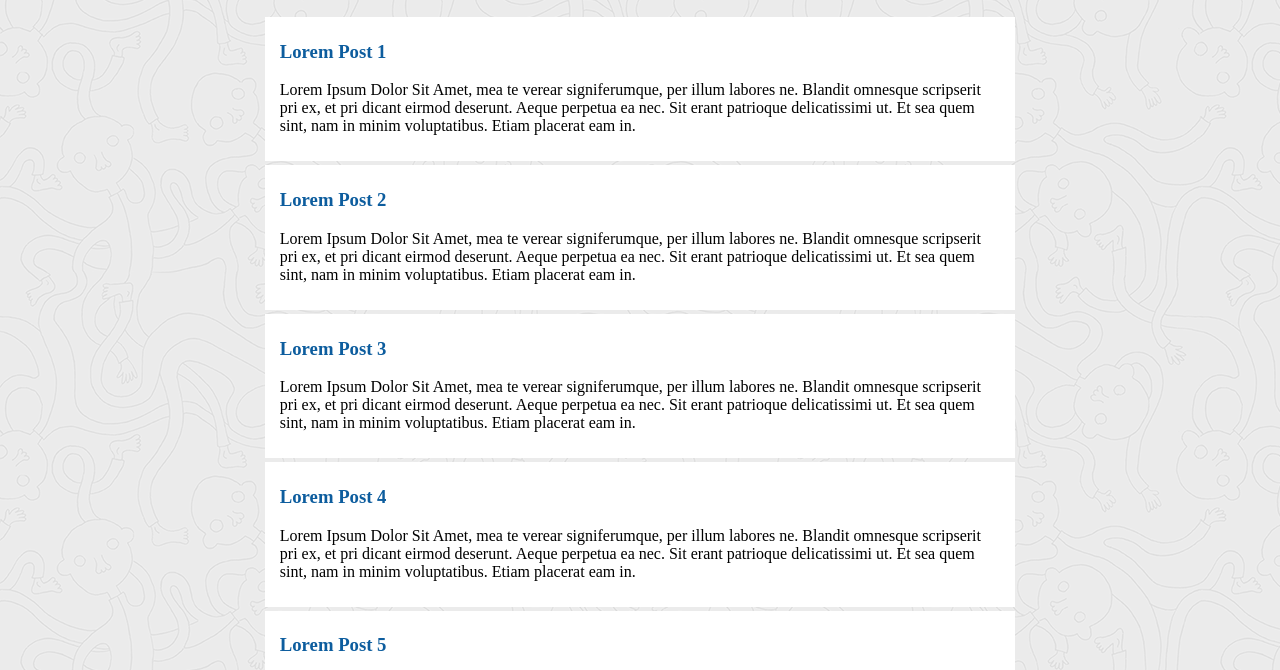
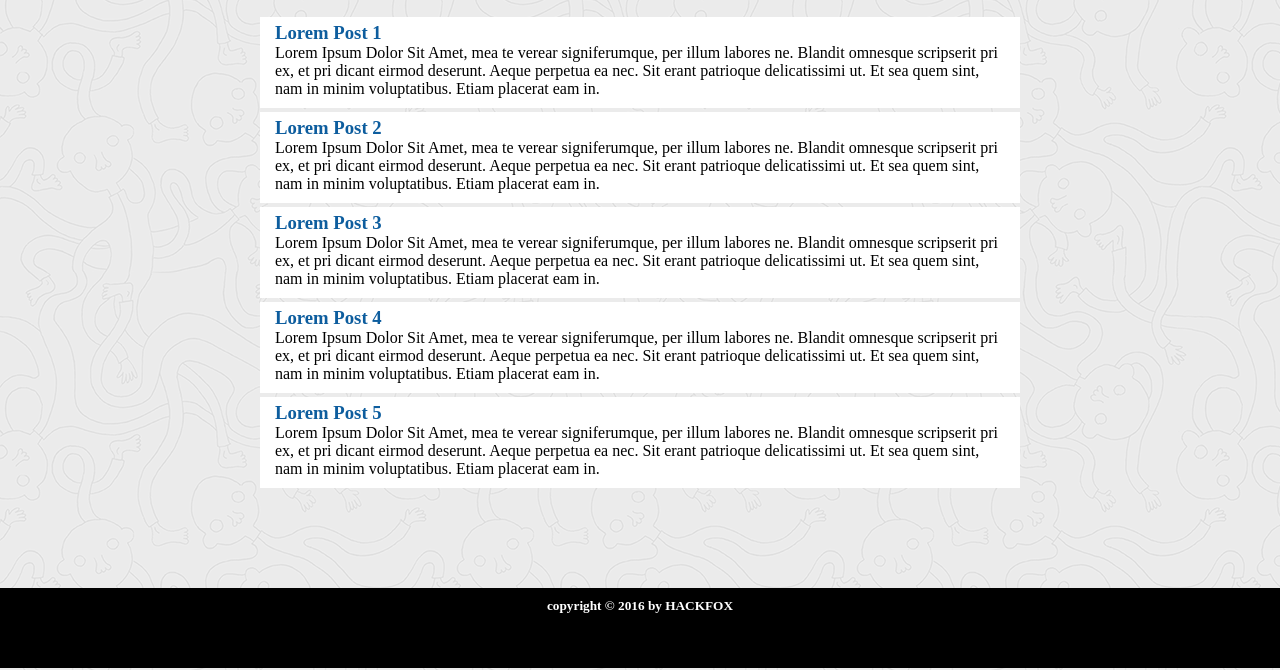
Before and after one commit to franshiro/project-css-layouting, a plain HTML site: page index.html in a window 1280 px wide. Shown: the part 130-800 px from the top of the page. Drawn offline with Linux system fonts and the light colour scheme.

Commit message:
pembetulan css header dan footer

```diff
--- a/style.css
+++ b/style.css
@@ -1,3 +1,6 @@
+*{
+  margin: 0 0;
+}
 body{
   background-image: url('img/sample-pattern.png');
 
@@ -9,7 +12,6 @@ header {
     height: 40px;
     position : fixed;
     top: 0px;
-    left : 0px;
     padding: 10px 10px 10px 10px;
   }
 
@@ -56,11 +58,9 @@ article{
 
 footer{
     background-color: black;
-    border-bottom: 1px solid black;
-    border-top: 1px solid black;
-    border-left: 1px solid black;
-    border-right: 1px solid black;
     width: 100%;
+    height: 80px;
+    line-height: 35px;
     text-align: center;
     color: white;
 
```
